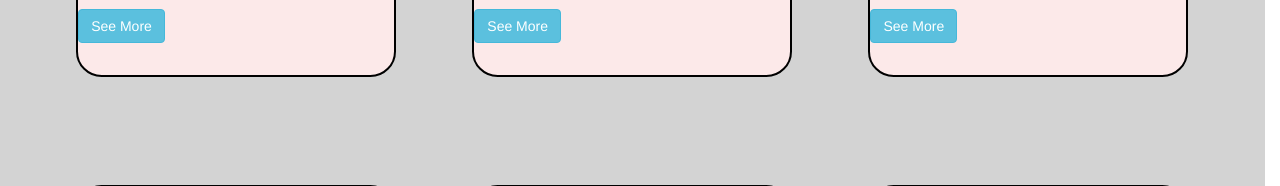
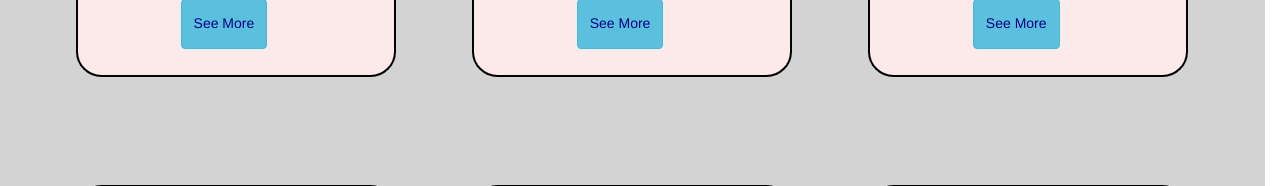
Before and after one commit to anuragitme/Dark_Riders-woc_4.0-, a PHP site: page / in a window 1280 px wide. Shown: the part 1661-1847 px from the top of the page. Run offline with PHP 8.4, Linux system fonts and the light colour scheme; some libraries are stand-ins or nearby versions.

Commit message:
Added buttons and modified login and signup modal

```diff
--- a/project/index.php
+++ b/project/index.php
@@ -68,32 +68,32 @@
             <div class="flex_item" id="item1">
                 <h3 class = "text-center">Computer and Accessories</h3>
                 <img src = "../Images/i1.PNG" alt = "" class = "img-responsive img_flex">
-                <a href = "computer and accessories.php"><h5 class = " btn btn-info">See More</h5></a>
+                <button class = " btn btn-info custom_btn"><a href = "computer and accessories.php" ><h5 >See More</h5></a></button>
             </div>
             <div class="flex_item" id="item2">
                 <h3 class="text-center">Beauty Picks</h3>
                 <img src="../Images/i2.PNG" alt = "" class = "img-responsive img_flex">
-                <a href = "beauty picks.php"><h5 class = "btn btn-info">See More</h5></a>
+               <button class = " btn btn-info custom_btn"><a href = "beauty picks.php"><h5 >See More</h5></a></button>
             </div>
             <div class="flex_item" id="item3">
                 <h3 class="text-center">Toy and Joy</h3>
                 <img src = "../Images/i3.PNG" alt = "" class = "img-responsive img_flex">
-                <a href = "toys.php"><h5 class = "btn btn-info">See More</h5></a>
-            </div>
+                <button class = " btn btn-info custom_btn"> <a href = "toys.php"><h5 >See More</h5></a>
+            </div></button>
             <div class="flex_item" id="item4">
                 <h3 class="text-center">Latest Fashion</h3>
                 <img src = "../Images/i7.jpg" alt = "" class = "img-responsive img_flex">
-                <a href = "clothes.php"><h5 class = "btn btn-info">See More</h5></a>
+                 <button class = " btn btn-info custom_btn"><a href = "clothes.php"><h5 >See More</h5></a></button>
             </div>
             <div class="flex_item" id="item5">
                 <h3 class="text-center">Electronics</h3>
                 <img src = "../Images/i4.PNG" alt = "" class = "img-responsive img_flex">
-                <a href = "electronics.php"><h5 class = "btn btn-info">See More</h5></a>
+                 <button class = " btn btn-info custom_btn"><a href = "electronics.php"><h5 >See More</h5></a></button>
             </div>
             <div class="flex_item" id="item6">
                 <h3 class="text-center">Home Furniture</h3>
                 <img src = "../Images/i8.PNG" alt =" " class = "img-responsive img_flex">
-                <a href = "furniture.php"><h5 class = "btn btn-info">See More</h5></a>
+                 <button class = " btn btn-info custom_btn"><a href = "furniture.php"><h5 >See More</h5></a></button>
             </div>
         </div>
         <div class = "footer_header_0"><h2 class="text-center">Ace Deals</h2></div>
--- /dev/null
+++ b/project/partials/_loginmodal.php
@@ -0,0 +1,33 @@
+<!-- Modal -->
+<div class="modal fade" id="loginmodal" tabindex="-1" aria-labelledby="loginmodalLabel" aria-hidden="true">
+    <div class="modal-dialog">
+        <div class="modal-content">
+            <div class="modal-header">
+                <h5 style="color:black; font-weight:bold; font-size:1.5em;" id="loginmodalLabel">Login to MyForum</h5>
+
+            </div>
+            <form>
+            <div class="modal-body">
+
+                    <div class="mb-3">
+                        <label for="exampleInputEmail1" class="form-label">Email address</label>
+                        <input type="email" class="form-control" id="exampleInputEmail1" aria-describedby="emailHelp">
+                        <div id="emailHelp" class="form-text">We'll never share your email with anyone else.</div>
+                    </div><br>
+
+                    <div class="mb-3">
+                        <label for="exampleInputPassword1" class="form-label">Password</label>
+                        <input type="password" class="form-control" id="exampleInputPassword1">
+                    </div><br>
+
+                    <button type="submit" class="btn btn-primary">Submit</button>
+
+            </div>
+            <div class="modal-footer">
+                <button type="button" class="btn btn-secondary" data-dismiss="modal">Close</button>
+
+            </div>
+            </form>
+        </div>
+    </div>
+</div>
--- a/project/partials/_navbar1.php
+++ b/project/partials/_navbar1.php
@@ -3,7 +3,13 @@
 echo'<div class = "nav navbar-inverse">
             <div class = "container-fluid">
                 <ul class = "nav navbar-nav navbar-right">
-                    <li><a href = "#"><span class="glyphicon glyphicon-log-in"> Sign Up</span></a></li>
+                    <li><div class="mx-2">
+
+
+                        <button class="btn btn-outline-primary" data-toggle="modal" data-target="#loginmodal">Login</button>
+                        <button class="btn btn-outline-primary" data-toggle="modal" data-target="#signupmodal">Signup</button>
+
+                        </div></li>
                     <li><a href = "#"><span class = "glyphicon glyphicon-earphone"> Contact Us</span></a></li>
                     <li class = "dropdown"><a href = "#" data-toggle = "dropdown"><span class="glyphicon glyphicon-user"> User</span> <span class = "caret"></span></a>
                         <ul class = "dropdown-menu">
@@ -21,4 +27,7 @@ echo'<div class = "nav navbar-inverse">
             </div>
         </div>';
 
+        include'partials/_loginmodal.php';
+        include'partials/_signupmodal.php';
+
 ?>
--- /dev/null
+++ b/project/partials/_signupmodal.php
@@ -0,0 +1,40 @@
+
+
+<!-- Modal -->
+<div class="modal fade" id="signupmodal" tabindex="-1" aria-labelledby="signupmodalLabel" aria-hidden="true">
+  <div class="modal-dialog">
+    <div class="modal-content">
+      <div class="modal-header">
+        <h5 style="color:black; font-weight:bold; font-size:1.5em;" id="signupmodalLabel">Signup for MyForum account</h5>
+
+      </div>
+      <form>
+            <div class="modal-body">
+
+                    <div class="mb-3">
+                        <label for="exampleInputEmail1" class="form-label">Email address</label>
+                        <input type="email" class="form-control" id="exampleInputEmail1" aria-describedby="emailHelp">
+                        <div id="emailHelp" class="form-text">We'll never share your email with anyone else.</div>
+                    </div><br>
+                    <div class="mb-3">
+                        <label for="exampleInputPassword1" class="form-label">Password</label>
+                        <input type="password" class="form-control" id="exampleInputPassword1">
+                    </div><br>
+
+                    <div class="mb-3">
+                        <label for="exampleInputPassword1" class="form-label">Confirm Password</label>
+                        <input type="password" class="form-control" id="exampleInputPassword1">
+                    </div><br>
+
+                    <button type="submit" class="btn btn-primary">Submit</button>
+
+            </div>
+            <div class="modal-footer">
+                <button type="button" class="btn btn-secondary" data-dismiss="modal">Close</button>
+
+            </div>
+            </form>
+
+    </div>
+  </div>
+</div>
--- a/project/partials/_style1.php
+++ b/project/partials/_style1.php
@@ -300,5 +300,10 @@ echo' <style>
                 margin-top: 0vh;
                 color: white;
             }
+
+            .custom_btn{
+                postion:relative;
+                margin-left:8vw;
+            }
         </style>';
 ?>
```
